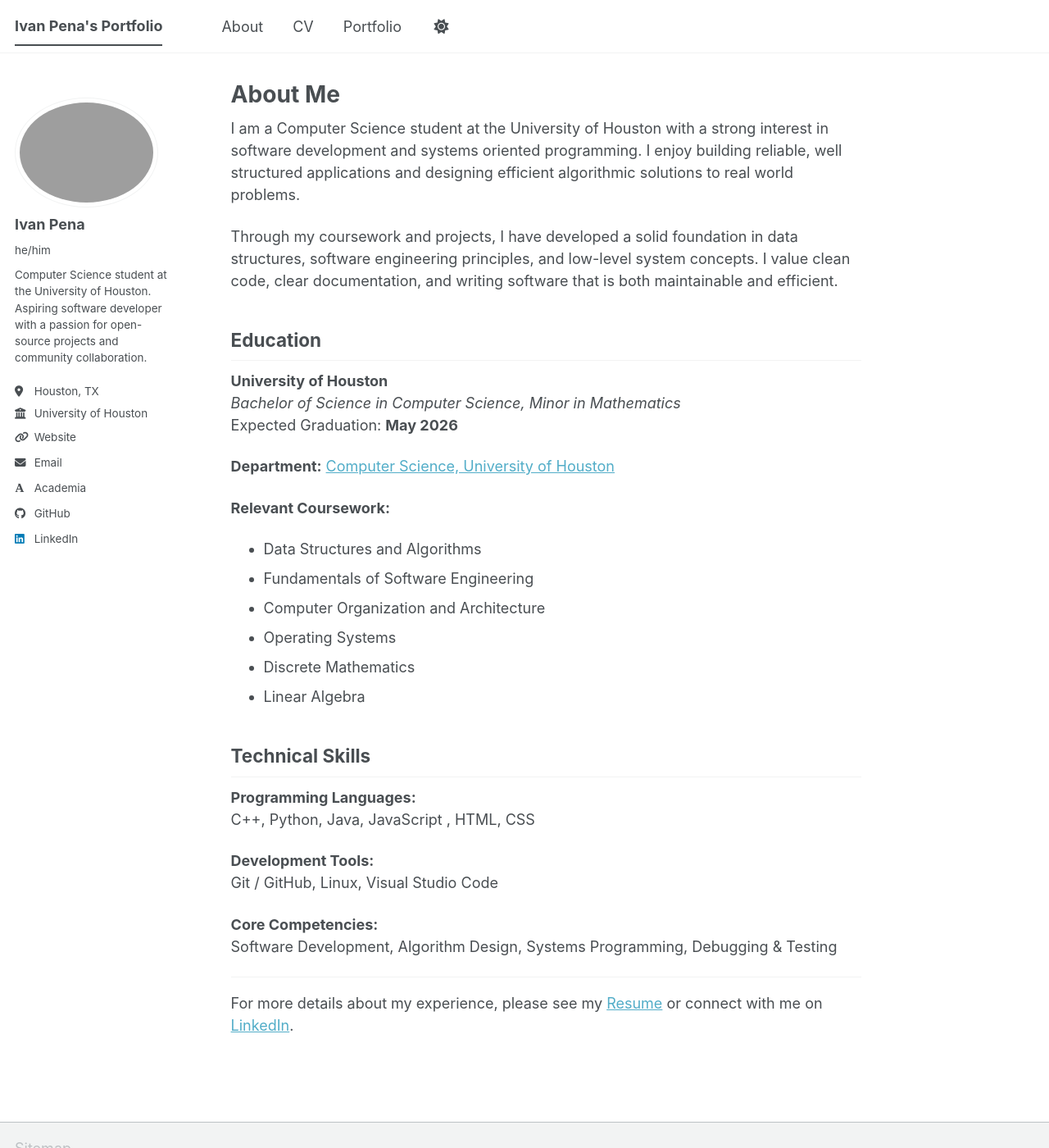
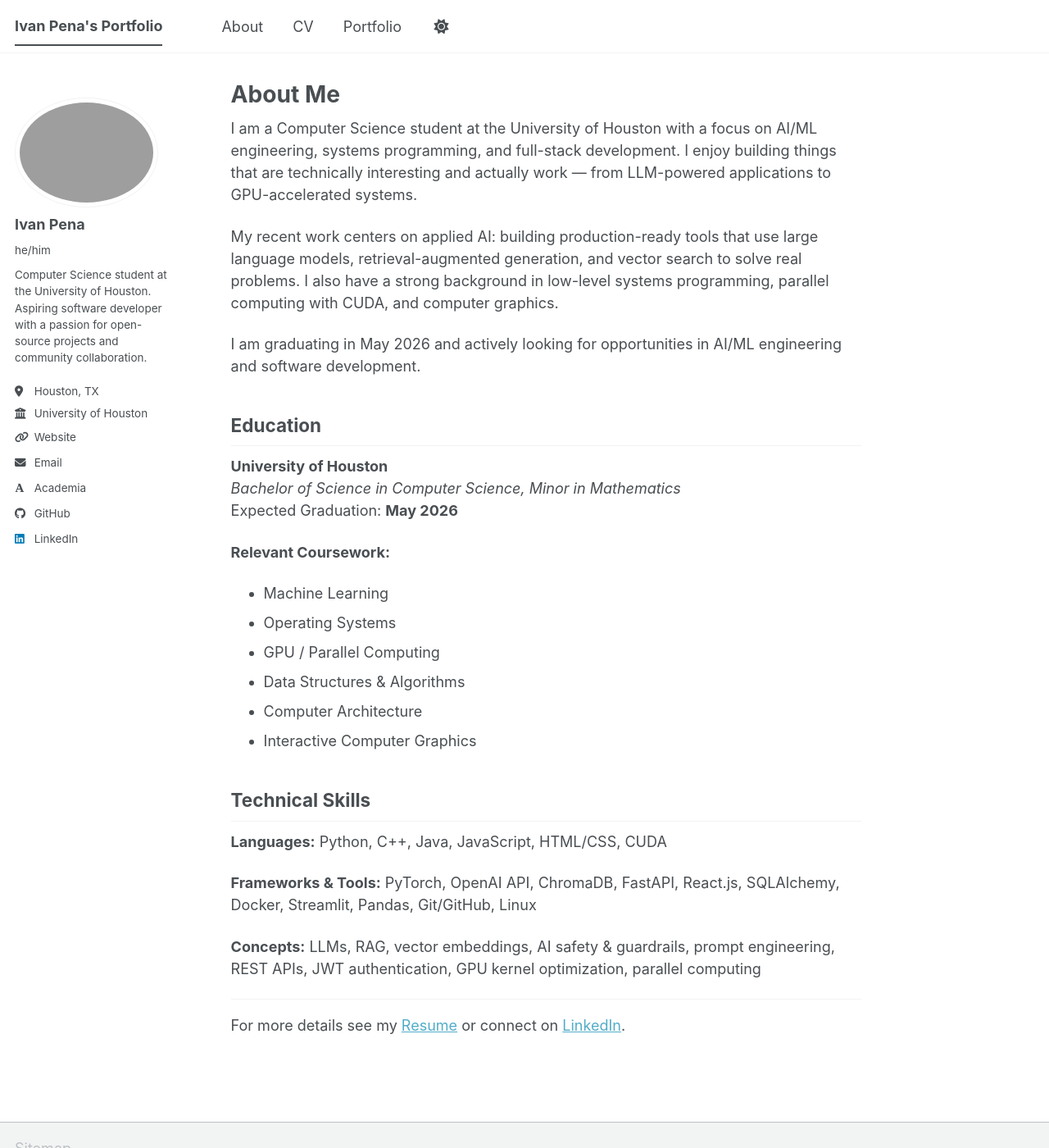
Before and after one commit to sagesoftware/sagesoftware.github.io, a Jekyll site: the page built from _pages/about.md, in a window 1280 px wide and 1400 px high. Shown: the whole window at 82% size. Built offline with Jekyll 4.4.1, drawn with Linux system fonts in a browser that asks for light colours; some web fonts are replaced; a script bundle is joined from its source files by our own code; library files that are not in the unit come from our copies.

Commit message:
Update portfolio, resume, photo, and projects

```diff
--- a/_config.yml
+++ b/_config.yml
@@ -12,7 +12,7 @@ site_theme               : "default" # The available themes options are "default
 title                    : "Ivan Pena's Portfolio"
 title_separator          : "-"
 name                     : &name "Ivan Pena"
-description              : &description "Ivan Pena's academic portfolio"   # Update this with a general description of your site, this is the default if not overridden by a page
+description              : &description "CS student at University of Houston. Building AI/ML tools and systems."   # Update this with a general description of your site, this is the default if not overridden by a page
 url                      : https://sagesoftware.github.io # The base hostname & protocol for your site e.g. "https://[your GitHub username].github.io",
                                                            # or if you already have some other page hosted on Github then use "https://[your GitHub username].github.io/[Your Repo Name]"
 baseurl                  : "" # the subpath of your site, e.g. "/blog"
--- a/_pages/about.md
+++ b/_pages/about.md
@@ -7,9 +7,11 @@ redirect_from:
   - /about.html
 ---
 
-I am a Computer Science student at the University of Houston with a strong interest in software development and systems oriented programming. I enjoy building reliable, well structured applications and designing efficient algorithmic solutions to real world problems.
+I am a Computer Science student at the University of Houston with a focus on AI/ML engineering, systems programming, and full-stack development. I enjoy building things that are technically interesting and actually work — from LLM-powered applications to GPU-accelerated systems.
 
-Through my coursework and projects, I have developed a solid foundation in data structures, software engineering principles, and low-level system concepts. I value clean code, clear documentation, and writing software that is both maintainable and efficient.
+My recent work centers on applied AI: building production-ready tools that use large language models, retrieval-augmented generation, and vector search to solve real problems. I also have a strong background in low-level systems programming, parallel computing with CUDA, and computer graphics.
+
+I am graduating in May 2026 and actively looking for opportunities in AI/ML engineering and software development.
 
 ## Education
 
@@ -17,27 +19,22 @@ Through my coursework and projects, I have developed a solid foundation in data
 *Bachelor of Science in Computer Science, Minor in Mathematics*
 Expected Graduation: **May 2026**
 
-**Department:** [Computer Science, University of Houston](https://www.uh.edu/nsm/computer-science/)
-
 **Relevant Coursework:**
-- Data Structures and Algorithms
-- Fundamentals of Software Engineering
-- Computer Organization and Architecture
+- Machine Learning
 - Operating Systems
-- Discrete Mathematics
-- Linear Algebra
+- GPU / Parallel Computing
+- Data Structures & Algorithms
+- Computer Architecture
+- Interactive Computer Graphics
 
 ## Technical Skills
 
-**Programming Languages:**
-C++, Python, Java, JavaScript , HTML, CSS
+**Languages:** Python, C++, Java, JavaScript, HTML/CSS, CUDA
 
-**Development Tools:**
-Git / GitHub, Linux, Visual Studio Code
+**Frameworks & Tools:** PyTorch, OpenAI API, ChromaDB, FastAPI, React.js, SQLAlchemy, Docker, Streamlit, Pandas, Git/GitHub, Linux
 
-**Core Competencies:**
-Software Development, Algorithm Design, Systems Programming, Debugging & Testing
+**Concepts:** LLMs, RAG, vector embeddings, AI safety & guardrails, prompt engineering, REST APIs, JWT authentication, GPU kernel optimization, parallel computing
 
 ---
 
-For more details about my experience, please see my [Resume](/files/Resume.pdf) or connect with me on [LinkedIn](https://www.linkedin.com/in/ivan-pena-36951a274).
+For more details see my [Resume](https://sagesoftware.github.io/files/Resume.pdf) or connect on [LinkedIn](https://www.linkedin.com/in/ivan-pena-36951a274).
```
Also changed, not shown: _portfolio/portfolio-1.md (+26 -3 lines), _portfolio/portfolio-2.html (deleted, +0 -7 lines), _portfolio/portfolio-2.md (added, +24 -0 lines), 2 other files.
